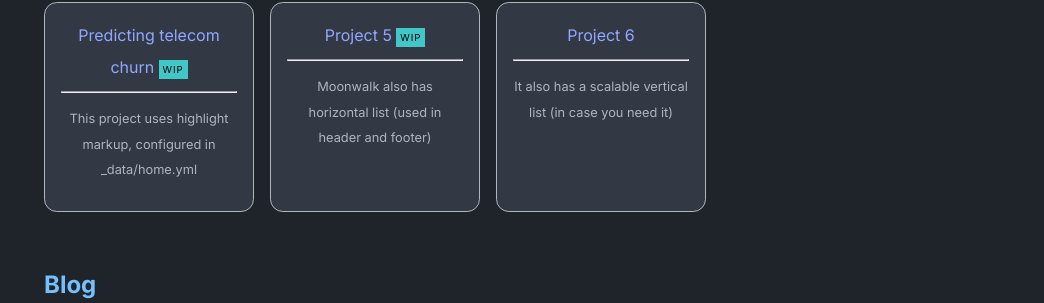
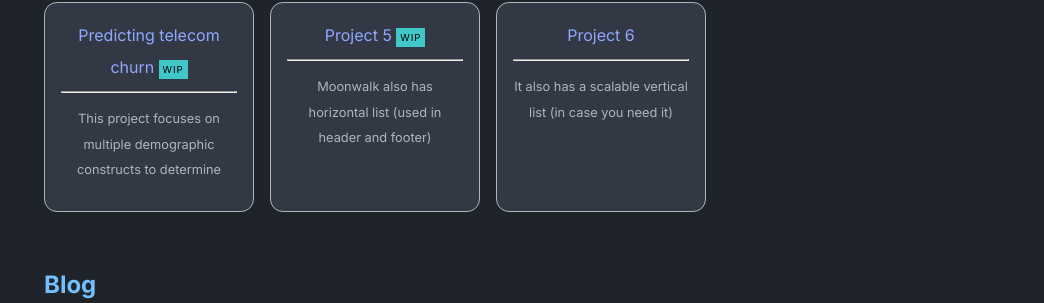
Before and after one commit to stackbit-projects/pleasant-oak-ce82d, a Jekyll site: the page built from index.md, in a window 1280 px wide. Shown: the part 724-1027 px from the top of the page, without its empty margins (236-1280 px from the left). Built offline with Jekyll 4.4.1, drawn with Linux system fonts in a browser that asks for light colours.

Commit message:
home.yml: updated desc in project_entries

```diff
--- a/_data/home.yml
+++ b/_data/home.yml
@@ -21,7 +21,7 @@ project_entries:
   - title: Predicting telecom churn
     url: >-
       https://github.com/Josef9154/Portfolio-Examples/blob/main/Project%204-%20Predicting%20telecom%20churn.ipynb
-    desc: 'This project uses highlight markup, configured in _data/home.yml'
+    desc: 'This project focuses on multiple demographic constructs to determine '
     highlight: WIP
   - title: Project 5
     url: overview-post
```
